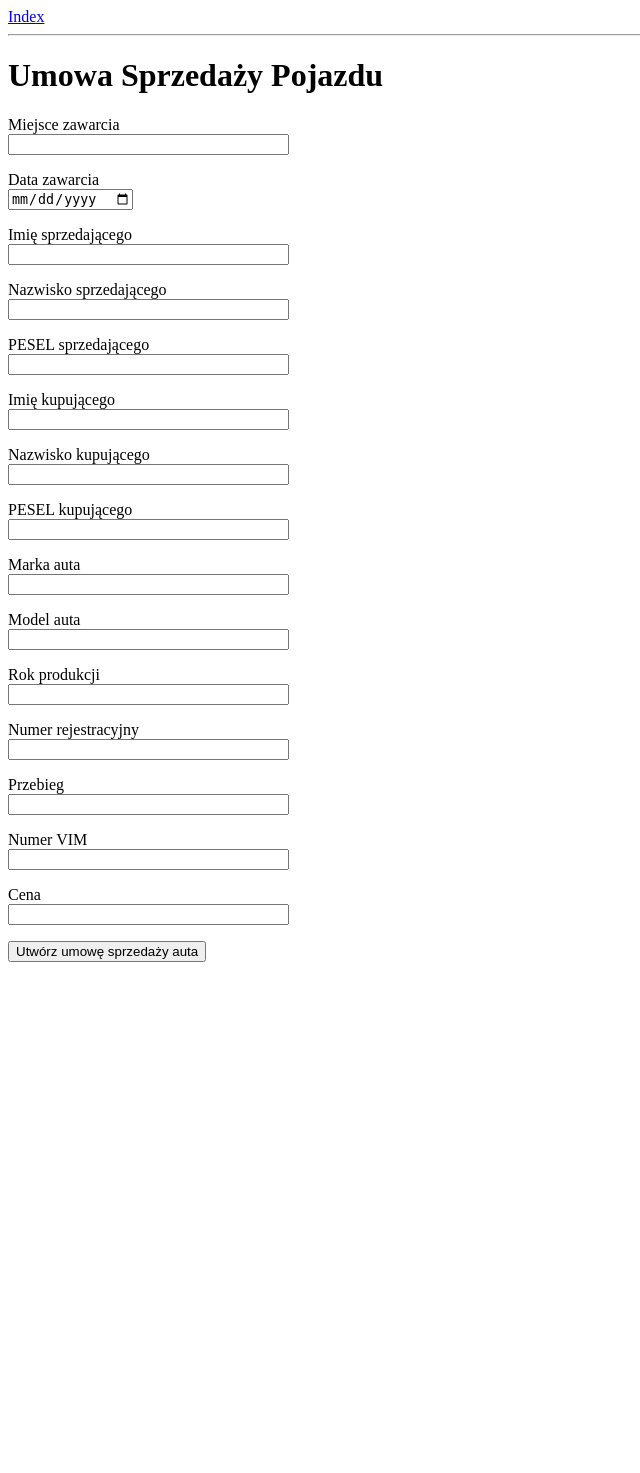
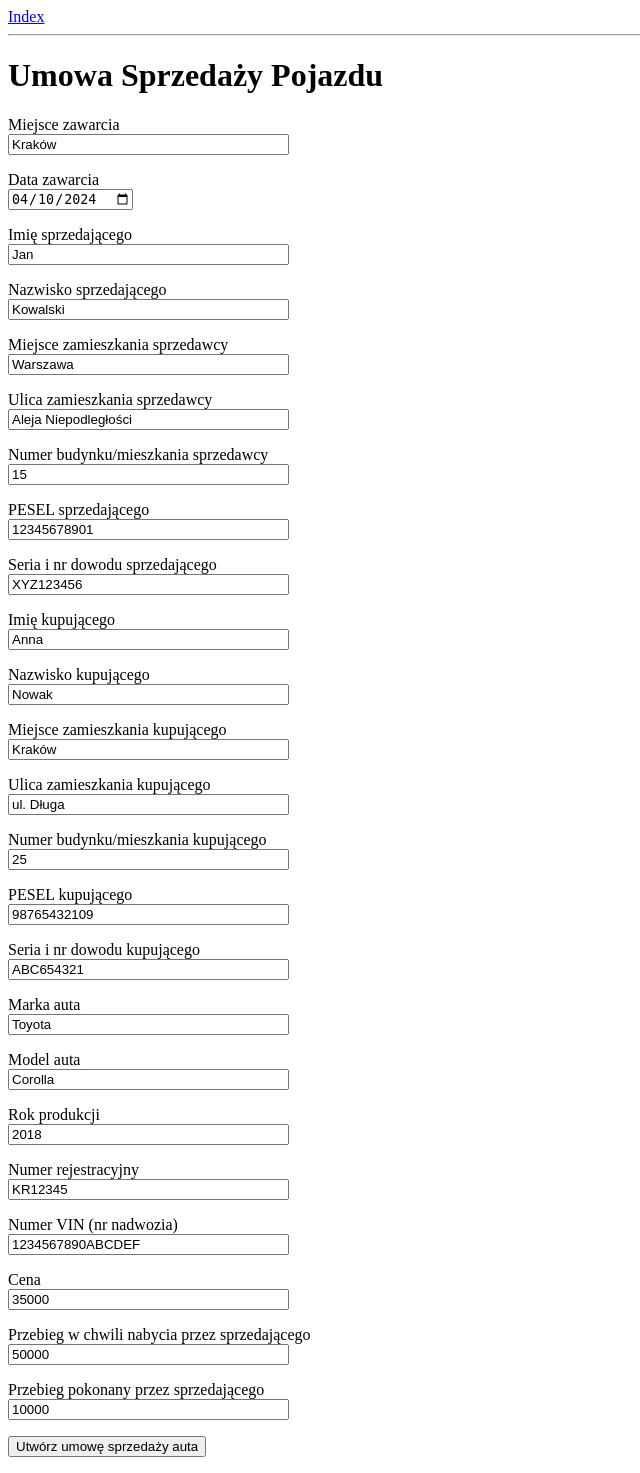
Before and after one commit to cyber-Olga-2077/czas_na_umowe, a Flask app: page /auto in a window 1280 px wide. Shown: the whole page, without its empty margins (0-640 px from the left). Before the commit the page ends 962 px from the top, so only its background shows below. Run offline with Flask 3, Linux system fonts and the light colour scheme.

Commit message:
umowa_pojazd

```diff
--- a/app/forms.py
+++ b/app/forms.py
@@ -28,15 +28,26 @@ class UmowaAuto(FlaskForm):
     data_zawarcia = DateField('Data zawarcia', validators=[DataRequired()])
     imie_sprzedajacego = StringField('Imię sprzedającego', validators=[DataRequired()])
     nazwisko_sprzedajacego = StringField('Nazwisko sprzedającego', validators=[DataRequired()])
+    miasto_sprzedajacego = StringField('Miejsce zamieszkania sprzedawcy', validators=[DataRequired()])
+    ulica_sprzedajacego = StringField('Ulica zamieszkania sprzedawcy', validators=[DataRequired()])
+    numer_sprzedajacego = StringField('Numer budynku/mieszkania sprzedawcy', validators=[DataRequired()])
     pesel_sprzedajacego = StringField('PESEL sprzedającego', validators=[DataRequired()])
+    dowod_sprzedajacego = StringField('Seria i nr dowodu sprzedającego', validators=[DataRequired()])
+    wydawca_sprzedajacego = StringField('Wydawca dowodu sprzedającego', validators=[DataRequired()])
     imie_kupujacego = StringField('Imię kupującego', validators=[DataRequired()])
     nazwisko_kupujacego = StringField('Nazwisko kupującego', validators=[DataRequired()])
+    miasto_kupujacego = StringField('Miejsce zamieszkania kupującego', validators=[DataRequired()])
+    ulica_kupujacego = StringField('Ulica zamieszkania kupującego', validators=[DataRequired()])
+    numer_kupujacego = StringField('Numer budynku/mieszkania kupującego', validators=[DataRequired()])
     pesel_kupujacego = StringField('PESEL kupującego', validators=[DataRequired()])
+    dowod_kupujacego = StringField('Seria i nr dowodu kupującego', validators=[DataRequired()])
+    wydawca_kupujacego = StringField('Wydawca dowodu kupujacego', validators=[DataRequired()])
     marka_auta = StringField('Marka auta', validators=[DataRequired()])
     model_auta = StringField('Model auta', validators=[DataRequired()])
     rok_produkcji = StringField('Rok produkcji', validators=[DataRequired()])
     numer_rejestracyjny = StringField('Numer rejestracyjny', validators=[DataRequired()])
-    przebieg = StringField('Przebieg', validators=[DataRequired()])
-    numer_vim = StringField('Numer VIM', validators=[DataRequired()])
+    numer_vin = StringField('Numer VIN (nr nadwozia)', validators=[DataRequired()])
     cena = StringField('Cena', validators=[DataRequired()])
+    przebieg_start = StringField('Przebieg w chwili nabycia przez sprzedającego') #Nie jest konieczne
+    przebieg_pokonany= StringField('Przebieg pokonany przez sprzedającego') #Nie jest konieczne
     submit = SubmitField('Utwórz umowę sprzedaży auta')
--- a/app/routes.py
+++ b/app/routes.py
@@ -36,25 +36,45 @@ def formularz_najmu():
 
 @app.route('/auto', methods = ['GET', 'POST'])
 def formularz_auta():
-    form = UmowaAuto()
+    import json
+    with open("data.json", "r", encoding='utf-8') as f:
+        data_json = json.load(f)
+        from datetime import datetime
+
+        date_str = data_json["data_zawarcia"]
+        date_obj = datetime.strptime(date_str, "%Y-%m-%d")
+        data_json["data_zawarcia"] = date_obj
+
+    form = UmowaAuto(**data_json)
+
     if form.validate_on_submit():
         data = {
-
             'miejsce_zawarcia': form.miejsce_zawarcia.data,
             'data_zawarcia': form.data_zawarcia.data,
             'imie_sprzedajacego': form.imie_sprzedajacego.data,
             'nazwisko_sprzedajacego': form.nazwisko_sprzedajacego.data,
+            'miasto_sprzedajacego': form.miasto_sprzedajacego.data,
+            'ulica_sprzedajacego': form.ulica_sprzedajacego.data,
+            'numer_sprzedajacego': form.numer_sprzedajacego.data,
             'pesel_sprzedajacego': form.pesel_sprzedajacego.data,
+            'dowod_sprzedajacego': form.dowod_sprzedajacego.data,
+            'wydawca_sprzedajacego': form.wydawca_sprzedajacego.data,
             'imie_kupujacego': form.imie_kupujacego.data,
             'nazwisko_kupujacego': form.nazwisko_kupujacego.data,
+            'miasto_kupujacego': form.miasto_kupujacego.data,
+            'ulica_kupujacego': form.ulica_kupujacego.data,
+            'numer_kupujacego': form.numer_kupujacego.data,
             'pesel_kupujacego': form.pesel_kupujacego.data,
+            'dowod_kupujacego': form.dowod_kupujacego.data,
+            'wydawca_kupujacego': form.wydawca_kupujacego.data,
             'marka_auta': form.marka_auta.data,
             'model_auta': form.model_auta.data,
             'rok_produkcji': form.rok_produkcji.data,
             'numer_rejestracyjny': form.numer_rejestracyjny.data,
-            'przebieg': form.przebieg.data,
-            'numer_vim': form.numer_vim.data,
+            'numer_vin': form.numer_vin.data,
             'cena': form.cena.data,
+            'przebieg_start': form.przebieg_start.data,
+            'przebieg_pokonany': form.przebieg_pokonany.data,
 
         }
         return create_pdf_pojazd(data)
--- a/app/templates/umowa_auto.html
+++ b/app/templates/umowa_auto.html
@@ -37,9 +37,41 @@
      </p>
 
       <p>
+        {{ form.miasto_sprzedajacego.label }}<br>
+        {{ form.miasto_sprzedajacego(size=32) }}<br>
+        {% for error in form.miasto_sprzedajacego.errors %}
+        <span style="color: red;">[{{ error }}]</span>
+        {% endfor %}
+    </p>
+
+    <p>
+        {{ form.ulica_sprzedajacego.label }}<br>
+        {{ form.ulica_sprzedajacego(size=32) }}<br>
+        {% for error in form.ulica_sprzedajacego.errors %}
+        <span style="color: red;">[{{ error }}]</span>
+        {% endfor %}
+    </p>
+
+    <p>
+        {{ form.numer_sprzedajacego.label }}<br>
+        {{ form.numer_sprzedajacego(size=32) }}<br>
+        {% for error in form.numer_sprzedajacego.errors %}
+        <span style="color: red;">[{{ error }}]</span>
+        {% endfor %}
+    </p>
+
+    <p>
           {{ form.pesel_sprzedajacego.label }}<br>
           {{ form.pesel_sprzedajacego(size=32) }}<br>
           {% for error in form.pesel_sprzedajacego.errors %}
+          <span style="color: red;">[{{ error }}]</span>
+          {% endfor %}
+    </p>
+
+    <p>
+        {{ form.dowod_sprzedajacego.label }}<br>
+        {{ form.dowod_sprzedajacego(size=32) }}<br>
+        {% for error in form.dowod_sprzedajacego.errors %}
         <span style="color: red;">[{{ error }}]</span>
         {% endfor %}
     </p>
@@ -61,9 +93,41 @@
     </p>
 
     <p>
+        {{ form.miasto_kupujacego.label }}<br>
+        {{ form.miasto_kupujacego(size=32) }}<br>
+        {% for error in form.miasto_kupujacego.errors %}
+        <span style="color: red;">[{{ error }}]</span>
+        {% endfor %}
+    </p>
+
+    <p>
+        {{ form.ulica_kupujacego.label }}<br>
+        {{ form.ulica_kupujacego(size=32) }}<br>
+        {% for error in form.ulica_kupujacego.errors %}
+        <span style="color: red;">[{{ error }}]</span>
+        {% endfor %}
+    </p>
+
+    <p>
+        {{ form.numer_kupujacego.label }}<br>
+        {{ form.numer_kupujacego(size=32) }}<br>
+        {% for error in form.numer_kupujacego.errors %}
+        <span style="color: red;">[{{ error }}]</span>
+        {% endfor %}
+    </p>
+
+    <p>
           {{ form.pesel_kupujacego.label }}<br>
           {{ form.pesel_kupujacego(size=32) }}<br>
           {% for error in form.pesel_kupujacego.errors %}
+          <span style="color: red;">[{{ error }}]</span>
+          {% endfor %}
+    </p>
+
+    <p>
+        {{ form.dowod_kupujacego.label }}<br>
+        {{ form.dowod_kupujacego(size=32) }}<br>
+        {% for error in form.dowod_kupujacego.errors %}
         <span style="color: red;">[{{ error }}]</span>
         {% endfor %}
     </p>
@@ -101,15 +165,9 @@
       </p>
 
       <p>
-          {{ form.przebieg.label }}<br>
-          {{ form.przebieg(size=32) }}<br>
-          {% for error in form.przebieg.errors %}
-          <span style="color: red;">[{{ error }}]</span>
-          {% endfor %}
-      </p>
-            {{ form.numer_vim.label }}<br>
-            {{ form.numer_vim(size=32) }}<br>
-            {% for error in form.numer_vim.errors %}
+            {{ form.numer_vin.label }}<br>
+            {{ form.numer_vin(size=32) }}<br>
+            {% for error in form.numer_vin.errors %}
             <span style="color: red;">[{{ error }}]</span>
             {% endfor %}
         </p>
@@ -122,6 +180,22 @@
             {% endfor %}
         </p>
 
+    <p>
+        {{ form.przebieg_start.label }}<br>
+        {{ form.przebieg_start(size=32) }}<br>
+        {% for error in form.przebieg_start.errors %}
+        <span style="color: red;">[{{ error }}]</span>
+        {% endfor %}
+    </p>
+
+    <p>
+        {{ form.przebieg_pokonany.label }}<br>
+        {{ form.przebieg_pokonany(size=32) }}<br>
+        {% for error in form.przebieg_pokonany.errors %}
+        <span style="color: red;">[{{ error }}]</span>
+        {% endfor %}
+    </p>
+
         <p>{{ form.submit() }}</p>
     </form>
 {% endblock %}
--- /dev/null
+++ b/data.json
@@ -0,0 +1,28 @@
+{
+    "miejsce_zawarcia": "Kraków",
+    "data_zawarcia": "2024-04-10",
+    "imie_sprzedajacego": "Jan",
+    "nazwisko_sprzedajacego": "Kowalski",
+    "miasto_sprzedajacego": "Warszawa",
+    "ulica_sprzedajacego": "Aleja Niepodległości",
+    "numer_sprzedajacego": "15",
+    "pesel_sprzedajacego": "12345678901",
+    "dowod_sprzedajacego": "XYZ123456",
+    "wydawca_sprzedajacego": "Warszawski Urząd Wojewódzki",
+    "imie_kupujacego": "Anna",
+    "nazwisko_kupujacego": "Nowak",
+    "miasto_kupujacego": "Kraków",
+    "ulica_kupujacego": "ul. Długa",
+    "numer_kupujacego": "25",
+    "pesel_kupujacego": "98765432109",
+    "dowod_kupujacego": "ABC654321",
+    "wydawca_kupujacego": "Krakowski Urząd Wojewódzki",
+    "marka_auta": "Toyota",
+    "model_auta": "Corolla",
+    "rok_produkcji": "2018",
+    "numer_rejestracyjny": "KR12345",
+    "numer_vin": "1234567890ABCDEF",
+    "cena": "35000",
+    "przebieg_start": "50000",
+    "przebieg_pokonany": "10000"
+}
```
Also changed, not shown: app/creating_pdf.py (+68 -13 lines), 1 other file. Lines whose indentation alone changed are shown as unchanged.
